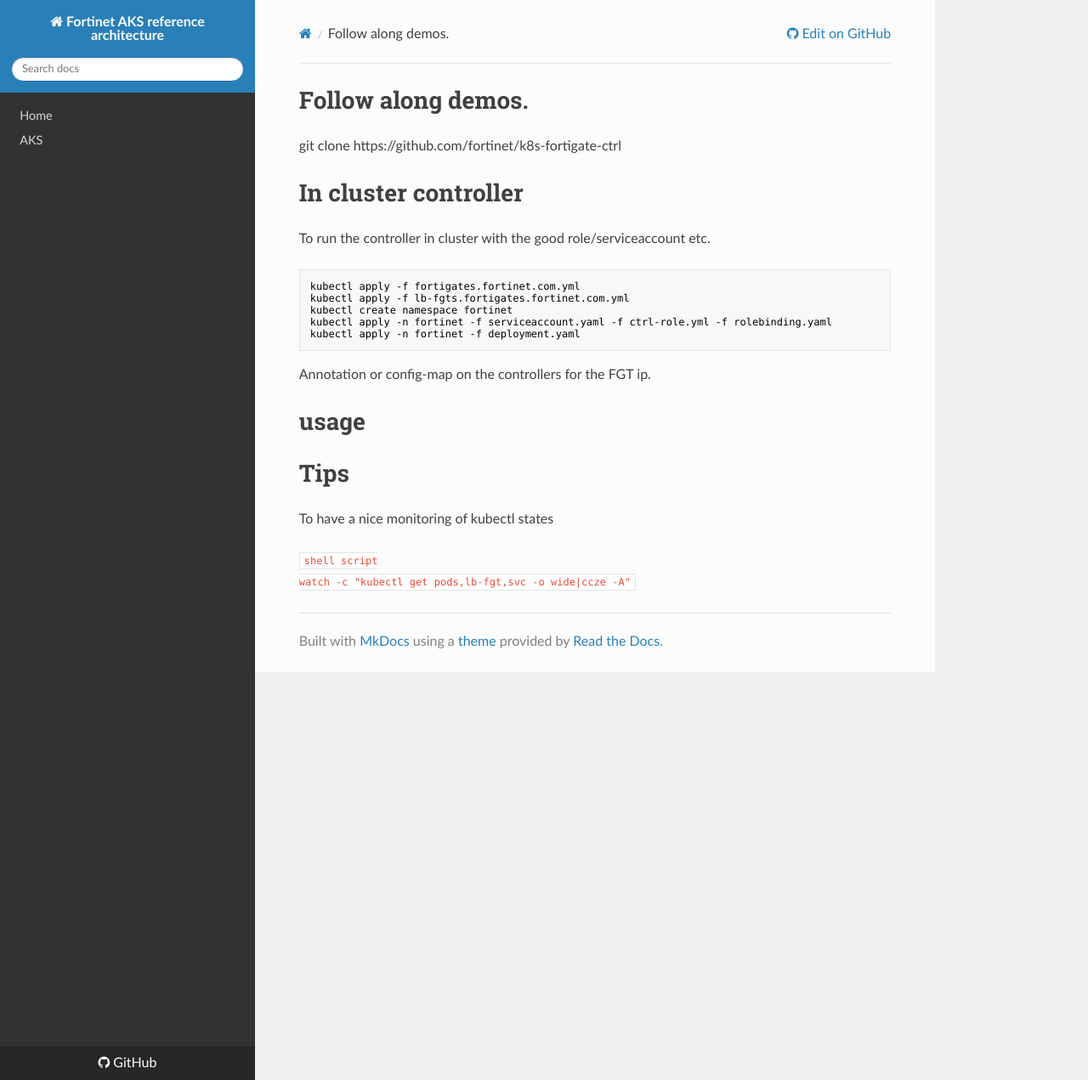
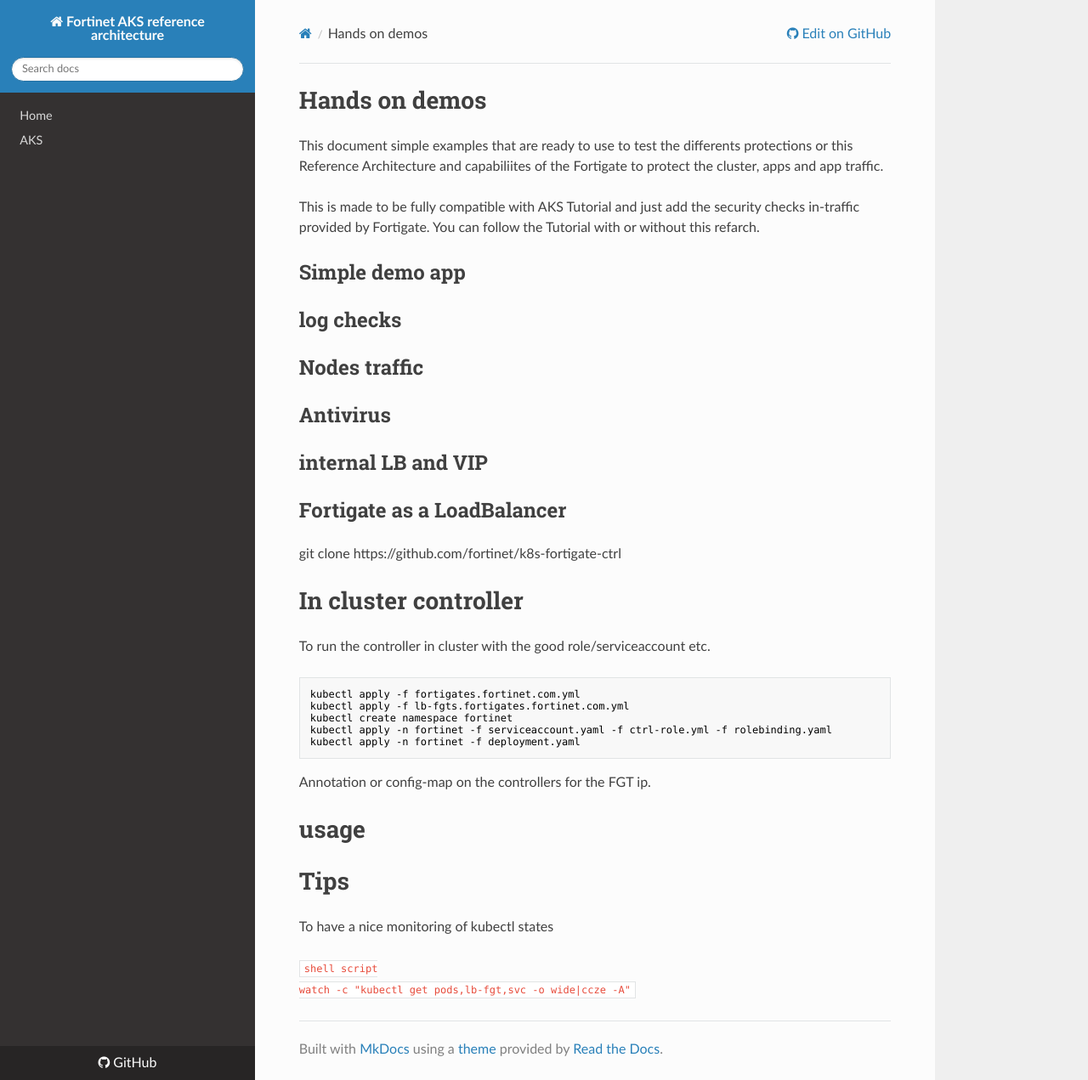
Before and after one commit to fortinet-solutions-cse/secured-AKS-refarch, an MkDocs documentation site: the page built from docs/Hands on demos.md, in a window 1280 px wide and 1271 px high. Shown: the whole window at 85% size. Built offline with MkDocs 1.6.1, drawn with Linux system fonts in a browser that asks for light colours; nearby versions of some CDN libraries.

Commit message:
Many updates and change of naming

```diff
--- a/docs/Hands on demos.md
+++ b/docs/Hands on demos.md
@@ -1,4 +1,36 @@
-# Follow along demos.
+# Hands on demos
+
+This document simple examples that are ready to use to test the differents protections or this Reference Architecture and capabiliites of the Fortigate to protect the cluster, apps and app traffic.
+
+This is made to be fully compatible with AKS Tutorial and just add the security checks in-traffic provided by Fortigate.
+You can follow the Tutorial with or without this refarch.
+
+
+
+
+## Simple demo app
+
+
+
+## log checks
+
+## Nodes traffic
+
+## Antivirus
+
+
+## internal LB and VIP
+
+## Fortigate as a LoadBalancer
+
+
+
+
+
+
+
+
+
 
 git clone https://github.com/fortinet/k8s-fortigate-ctrl
 
```
Also changed, not shown: Notes.md (+1 -1 lines), docs/AKS-Private-secured.md (+13 -1 lines), docs/UsePrivateAKS.md (+1 -1 lines), 5 other files.
